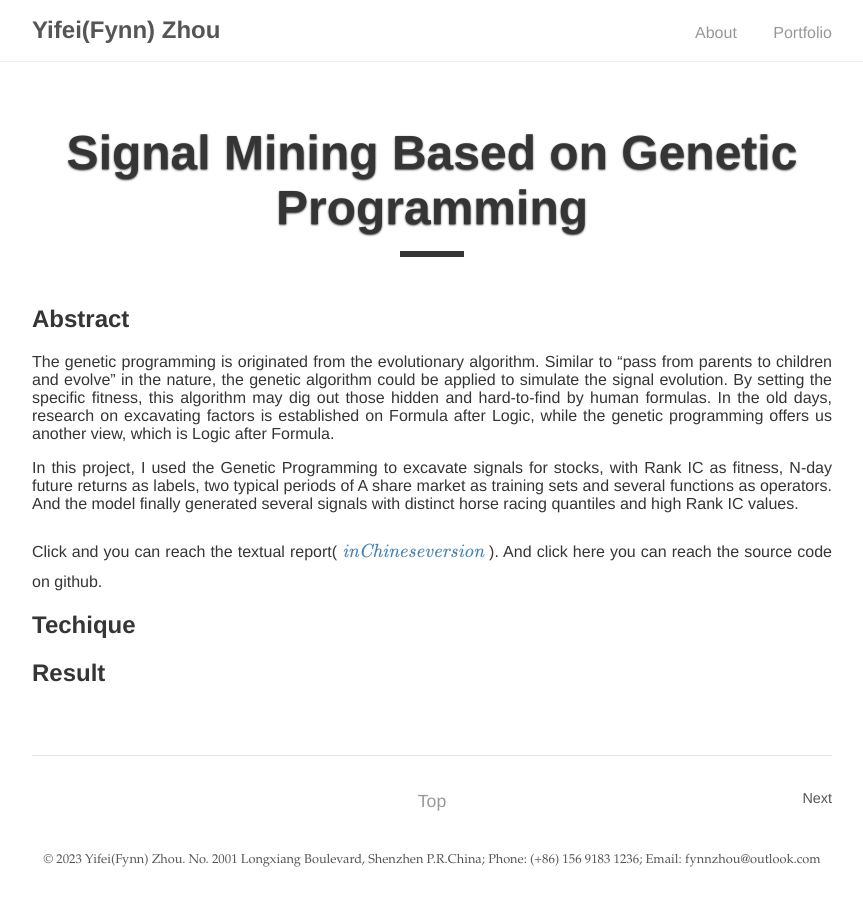
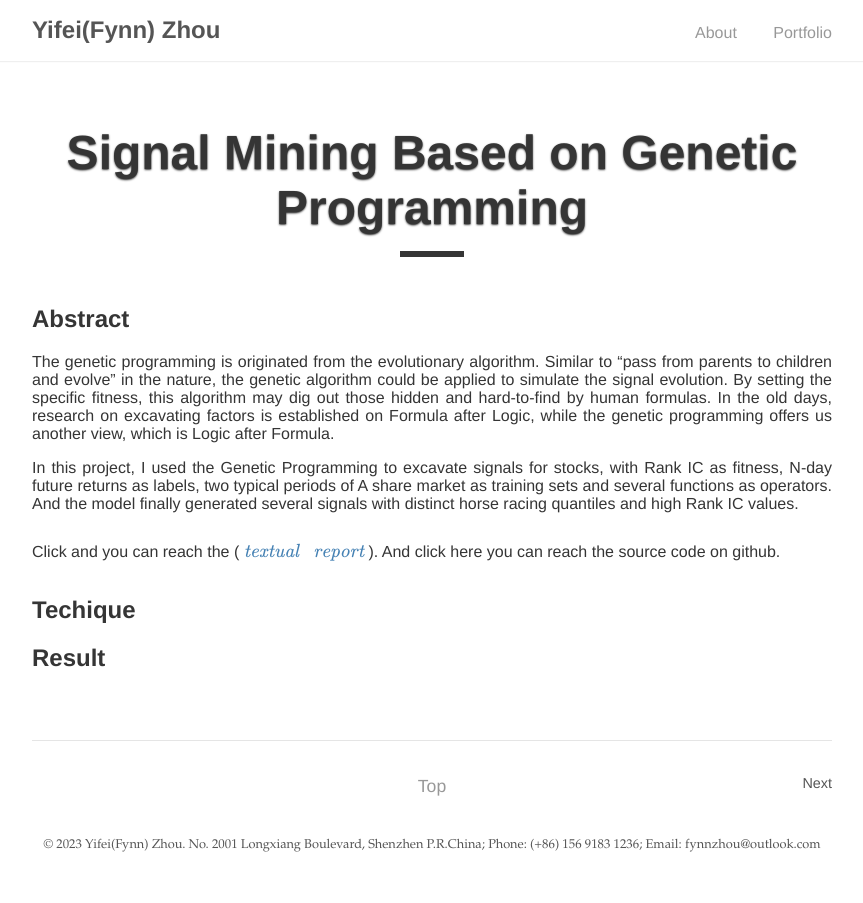
Before and after one commit to FynnZhou/FynnZhou.github.io, a Jekyll site: the page built from _posts/2023-02-01-Genetic-Algorithm.md, in a window 1280 px wide. Shown: the whole page, without its empty margins (208-1071 px from the left). Built offline with Jekyll 4.4.1, drawn with Linux system fonts in a browser that asks for light colours; formulas are drawn with MathJax 3.

Commit message:
add enspace

```diff
--- a/_posts/2023-02-01-Genetic-Algorithm.md
+++ b/_posts/2023-02-01-Genetic-Algorithm.md
@@ -11,7 +11,7 @@ The genetic programming is originated from the evolutionary algorithm. Similar t
 
 In this project, I used the Genetic Programming to excavate signals for stocks, with Rank IC as fitness, N-day future returns as labels, two typical periods of A share market as training sets and several functions as operators. And the model finally generated several signals with distinct horse racing quantiles and high Rank IC values.
 
-Click and you can reach the textual report( [$ \it{\color{SteelBlue}{in Chinese version}}$](../assets/pdfs/genetic_programming_ppt.pdf 'Genetic Programming') ). And click here you can reach the source code on github.
+Click and you can reach the ( [$ \it{\color{SteelBlue}{textual \enspace\ report}}$](../assets/pdfs/genetic_programming_ppt.pdf 'Genetic Programming') ). And click here you can reach the source code on github.
 
 ## Techique
 
```
